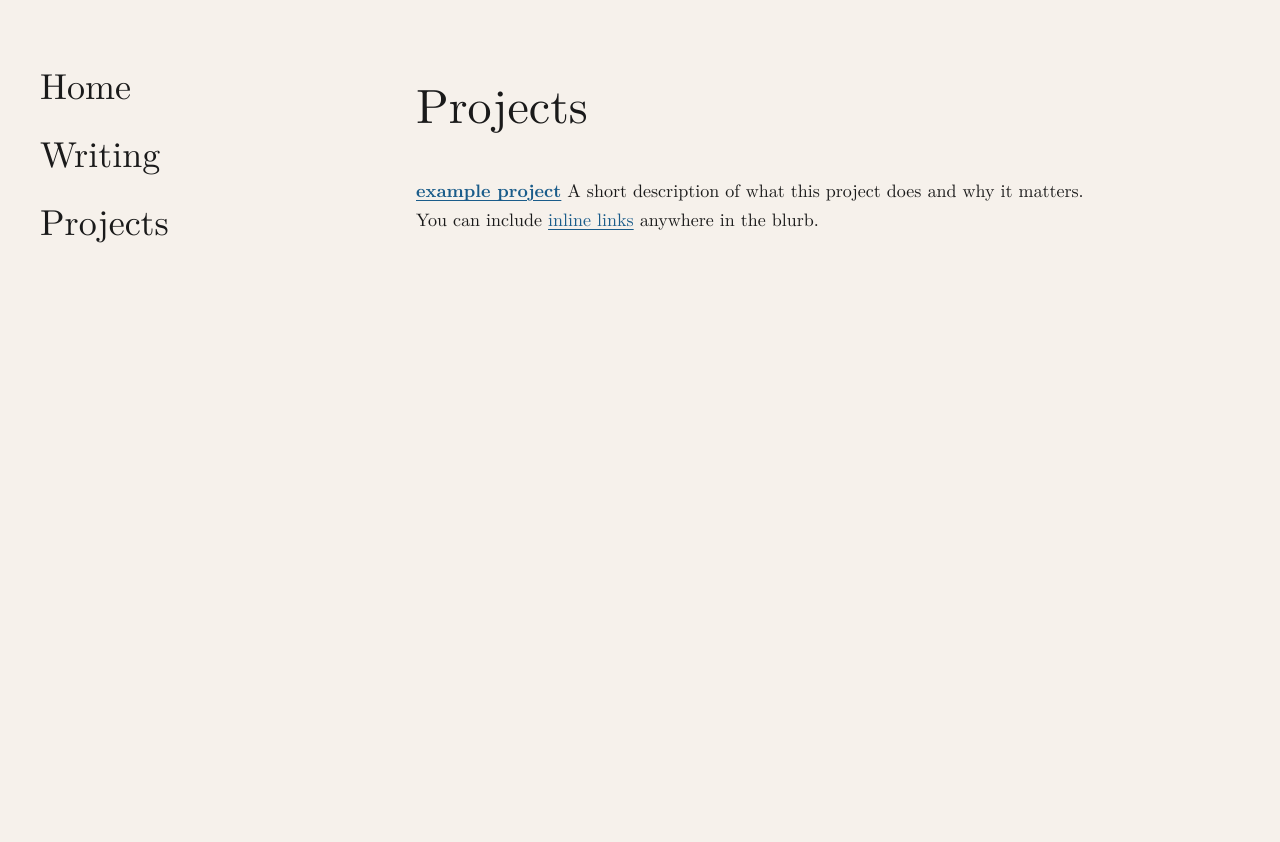
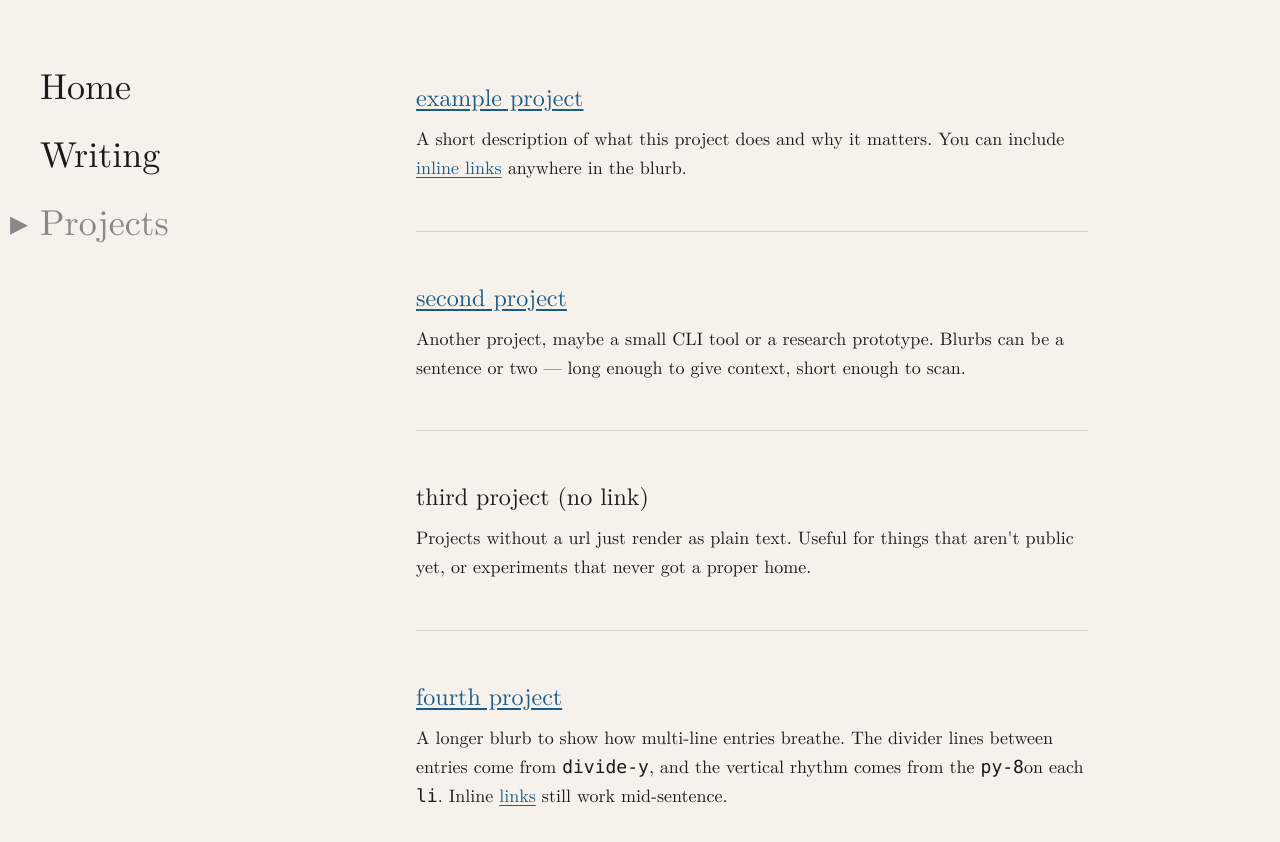
Before and after one commit to vedthebear/website, a Next.js app: page /projects in a window 1280 px wide. Shown: the top 842 px of the page. Before the commit the page ends 800 px from the top, so only its background shows below. Built offline with nearby package versions, Linux system fonts and the light colour scheme.

Commit message:
add clean nav

```diff
--- a/app/layout.tsx
+++ b/app/layout.tsx
@@ -1,7 +1,7 @@
 import type { Metadata } from "next";
 import localFont from "next/font/local";
-import Link from "next/link";
 import "./globals.css";
+import Nav from "./nav";
 
 const lmroman = localFont({
   variable: "--font-lmroman",
@@ -26,11 +26,7 @@ export default function RootLayout({
   return (
     <html lang="en" className={`${lmroman.variable} h-full`}>
       <body className="flex min-h-full">
-        <nav className="fixed top-0 left-0 h-screen flex flex-col gap-7 px-10 py-16">
-          <Link href="/" className="text-4xl underline-slide">Home</Link>
-          <Link href="/writing" className="text-4xl underline-slide">Writing</Link>
-          <Link href="/projects" className="text-4xl underline-slide">Projects</Link>
-        </nav>
+        <Nav />
         <div className="ml-56 flex-1 flex flex-col">
           {children}
         </div>
--- /dev/null
+++ b/app/nav.tsx
@@ -0,0 +1,47 @@
+"use client";
+
+import Link from "next/link";
+import { usePathname } from "next/navigation";
+
+const items = [
+  { href: "/", label: "Home" },
+  { href: "/writing", label: "Writing" },
+  { href: "/projects", label: "Projects" },
+];
+
+function isActive(pathname: string, href: string) {
+  if (href === "/") return pathname === "/";
+  return pathname === href || pathname.startsWith(href + "/");
+}
+
+export default function Nav() {
+  const pathname = usePathname();
+
+  return (
+    <nav className="fixed top-0 left-0 h-screen flex flex-col gap-7 px-10 py-16">
+      {items.map((item) => {
+        const active = isActive(pathname, item.href);
+        return (
+          <Link
+            key={item.href}
+            href={item.href}
+            aria-current={active ? "page" : undefined}
+            className={`relative text-4xl underline-slide transition-colors duration-300 ${
+              active ? "text-[var(--muted)]" : ""
+            }`}
+          >
+            <span
+              aria-hidden
+              className={`absolute right-full mr-3 top-1/2 -translate-y-1/2 text-[var(--muted)] transition-all duration-300 ease-out ${
+                active ? "opacity-100 translate-x-0" : "opacity-0 -translate-x-2"
+              }`}
+            >
+              ▸
+            </span>
+            {item.label}
+          </Link>
+        );
+      })}
+    </nav>
+  );
+}
--- a/app/projects/page.tsx
+++ b/app/projects/page.tsx
@@ -6,24 +6,24 @@ export default function ProjectsPage() {
   return (
     <main className="flex flex-col items-center px-8 py-20">
       <div className="w-full max-w-2xl">
-        <h2 className="text-5xl mb-12">Projects</h2>
-
-        <ul className="flex flex-col divide-y divide-[var(--muted)]/20">
+        <ul className="flex flex-col divide-y divide-[var(--muted)]/30">
           {projects.map((project) => (
-            <li key={project.name} className="py-8 first:pt-0 last:pb-0">
-              <p className="text-lg leading-relaxed text-[var(--foreground)]">
+            <li key={project.name} className="py-12 first:pt-0 last:pb-0">
+              <h3 className="text-2xl mb-3">
                 {project.url ? (
                   <a
                     href={project.url}
                     target="_blank"
                     rel="noopener noreferrer"
-                    className="font-semibold text-link"
+                    className="text-link"
                   >
                     {project.name}
                   </a>
                 ) : (
-                  <span className="font-semibold">{project.name}</span>
-                )}{" "}
+                  <span>{project.name}</span>
+                )}
+              </h3>
+              <p className="text-lg leading-relaxed text-[var(--foreground)]">
                 {project.blurb}
               </p>
             </li>
--- a/app/writing/page.tsx
+++ b/app/writing/page.tsx
@@ -9,8 +9,6 @@ export default function WritingPage() {
   return (
     <main className="flex flex-col items-center px-8 py-20">
       <div className="w-full max-w-2xl">
-        <h2 className="text-5xl mb-12">Writing</h2>
-
         {posts.length === 0 ? (
           <p className="text-[var(--muted)]">no posts yet.</p>
         ) : (
--- a/content/projects.tsx
+++ b/content/projects.tsx
@@ -20,4 +20,34 @@ export const projects: Project[] = [
       </>
     ),
   },
+  {
+    name: "second project",
+    url: "https://github.com/vedthebear",
+    blurb: (
+      <>
+        Another project, maybe a small CLI tool or a research prototype. Blurbs can be a sentence
+        or two — long enough to give context, short enough to scan.
+      </>
+    ),
+  },
+  {
+    name: "third project (no link)",
+    blurb: (
+      <>
+        Projects without a url just render as plain text. Useful for things that aren&apos;t public
+        yet, or experiments that never got a proper home.
+      </>
+    ),
+  },
+  {
+    name: "fourth project",
+    url: "https://example.com",
+    blurb: (
+      <>
+        A longer blurb to show how multi-line entries breathe. The divider lines between entries
+        come from <code>divide-y</code>, and the vertical rhythm comes from the <code>py-8</code>
+        on each <code>li</code>. Inline <a href="https://example.com" target="_blank" rel="noopener noreferrer" className="text-link">links</a> still work mid-sentence.
+      </>
+    ),
+  },
 ];
```
